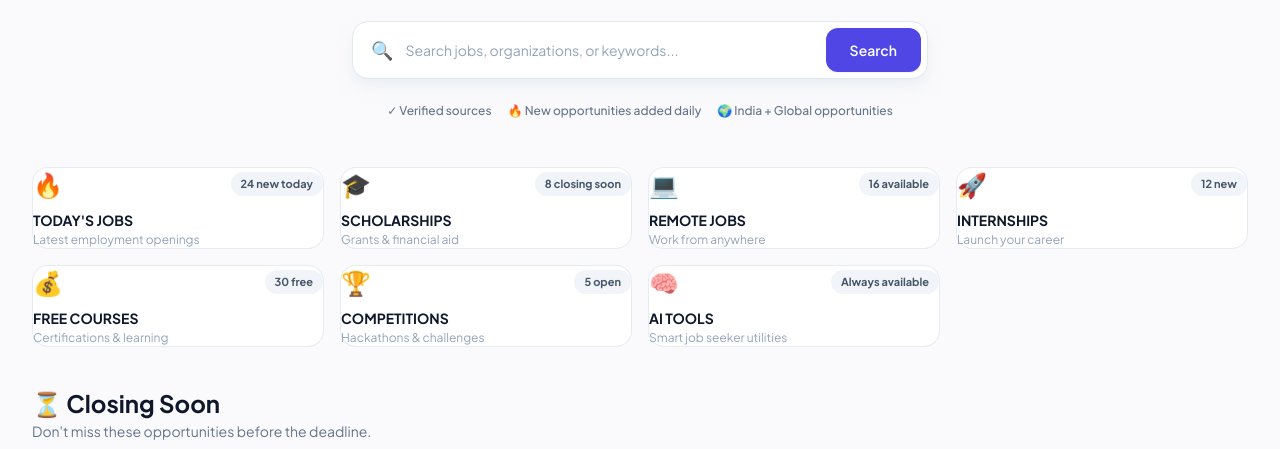
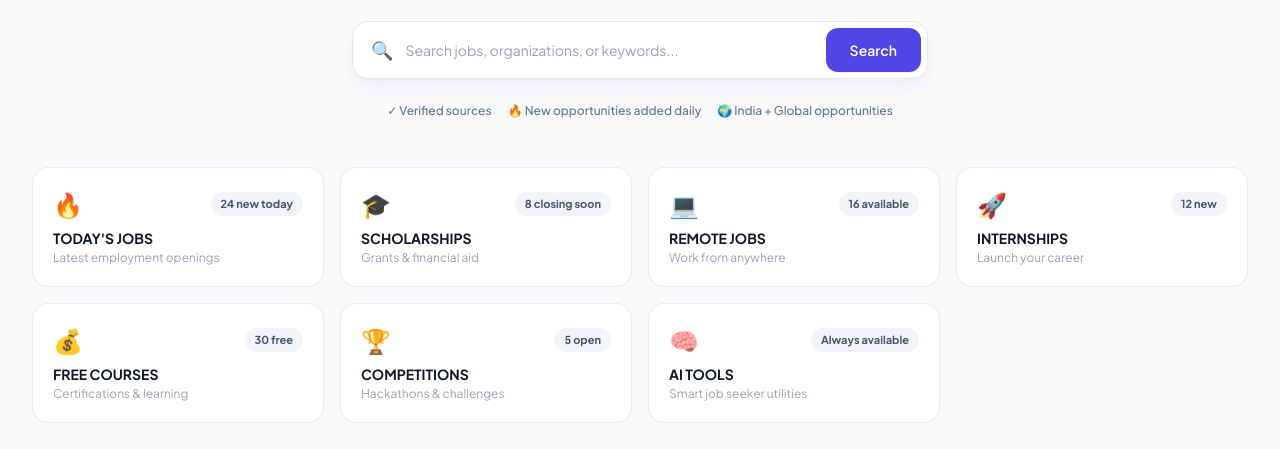
Before and after one commit to career003/opportunity-engine, a plain HTML site: page index.html in a window 1280 px wide. Shown: the part 351-800 px from the top of the page. Drawn offline with nearby package versions, Linux system fonts and the light colour scheme.

Commit message:
Update index.html

```diff
--- a/index.html
+++ b/index.html
@@ -789,12 +789,12 @@
         function renderCategoryCards() {
             const grid = document.getElementById('categoryCardsGrid');
             grid.innerHTML = categoriesMeta.map(cat => `
-                <div onclick="switchPage('home'); filterCategory('${cat.name}')" class="bg-white p-4.5 rounded-2xl border border-slate-200/80 hover:border-indigo-600/50 hover:shadow-md cursor-pointer transition flex flex-col justify-between group">
-                    <div class="flex items-center justify-between mb-2.5">
+                <div onclick="switchPage('home'); filterCategory('${cat.name}')" class="bg-white p-5 rounded-2xl border border-slate-200/80 hover:border-indigo-600/50 hover:shadow-md cursor-pointer transition flex flex-col justify-center items-start group min-h-[110px]">
+                    <div class="flex items-center justify-between w-full mb-2">
                         <span class="text-2xl">${cat.icon}</span>
                         <span class="text-[11px] font-bold px-2.5 py-1 rounded-full bg-slate-100 text-slate-600 group-hover:bg-indigo-50 group-hover:text-indigo-600 transition">${cat.count}</span>
                     </div>
-                    <div>
+                    <div class="w-full">
                         <h3 class="font-bold text-slate-900 text-sm group-hover:text-indigo-600 transition">${cat.name}</h3>
                         <p class="text-xs text-slate-400 mt-0.5">${cat.subtitle}</p>
                     </div>
```
